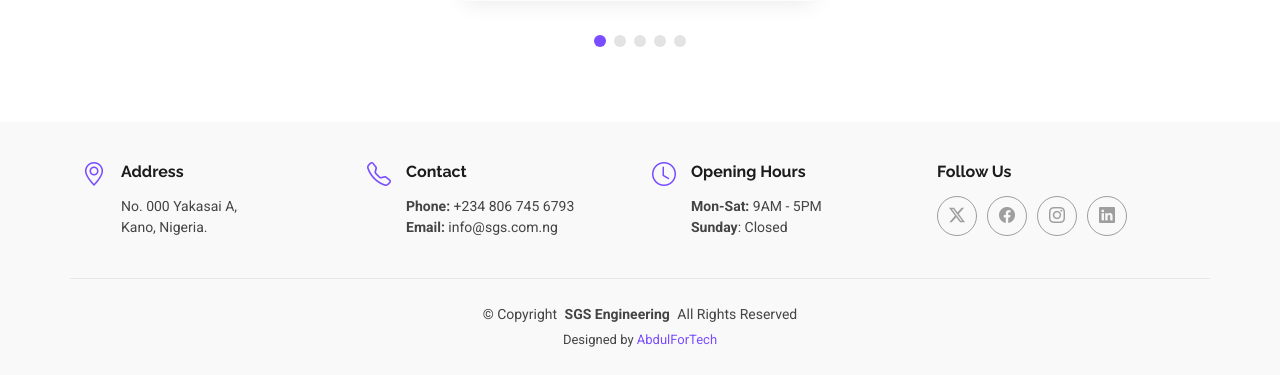
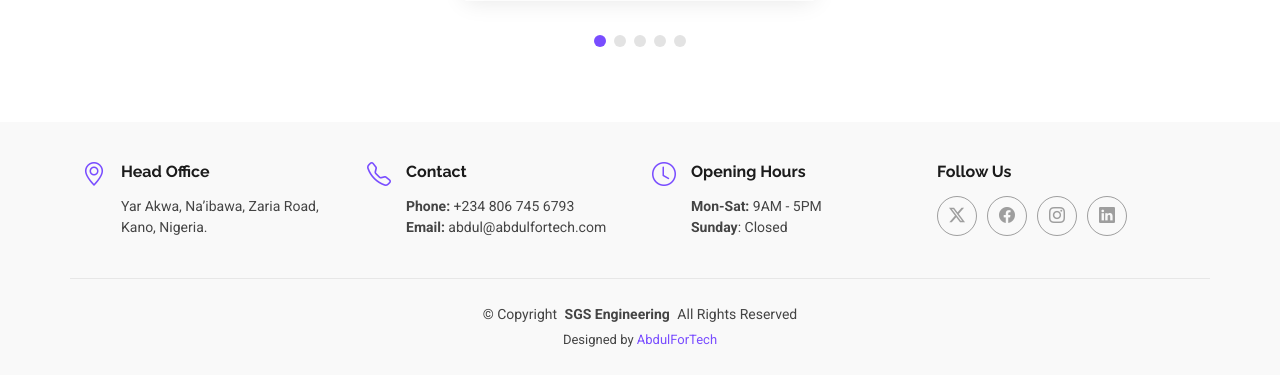
Before and after one commit to Abdulfortech/SGS-Website, a PHP site: page /index.php in a window 1280 px wide. Shown: the part 5433-5808 px from the top of the page. Run offline with PHP 8.4, Linux system fonts and the light colour scheme.

Commit message:
components

```diff
--- a/components/footer.php
+++ b/components/footer.php
@@ -6,8 +6,8 @@
     <div class="col-lg-3 col-md-6 d-flex">
       <i class="bi bi-geo-alt icon"></i>
       <div class="address">
-        <h4>Address</h4>
-        <p>No. 000 Yakasai A,</p>
+        <h4>Head Office</h4>
+        <p>Yar Akwa, Na’ibawa, Zaria Road,</p>
         <p>Kano, Nigeria.</p>
         <p></p>
       </div>
@@ -20,7 +20,7 @@
         <h4>Contact</h4>
         <p>
           <strong>Phone:</strong> <span>+234 806 745 6793</span><br>
-          <strong>Email:</strong> <span>info@sgs.com.ng</span><br>
+          <strong>Email:</strong> <span>abdul@abdulfortech.com</span><br>
         </p>
       </div>
     </div>
--- a/components/navbar.php
+++ b/components/navbar.php
@@ -4,13 +4,14 @@
 
       <a href="index.html" class="logo d-flex align-items-center">
         <!-- Uncomment the line below if you also wish to use an image logo -->
-        <!-- <img src="assets/img/logo.png" alt=""> -->
+        <img src="assets/img/SGS/logo.png" alt="">
         <h1 class="sitename">SGS <span>Engineering</span></h1>
       </a>
 
       <nav id="navmenu" class="navmenu">
         <ul>
           <li><a href="index.php" class="active">Home</a></li>
+          <li><a href="cng-project.php">CNG Project</a></li>
           <li><a href="about.php">About</a></li>
           <li><a href="index.php#services">Services</a></li>
           <li><a href="portfolio.php">Portfolio</a></li>
```
